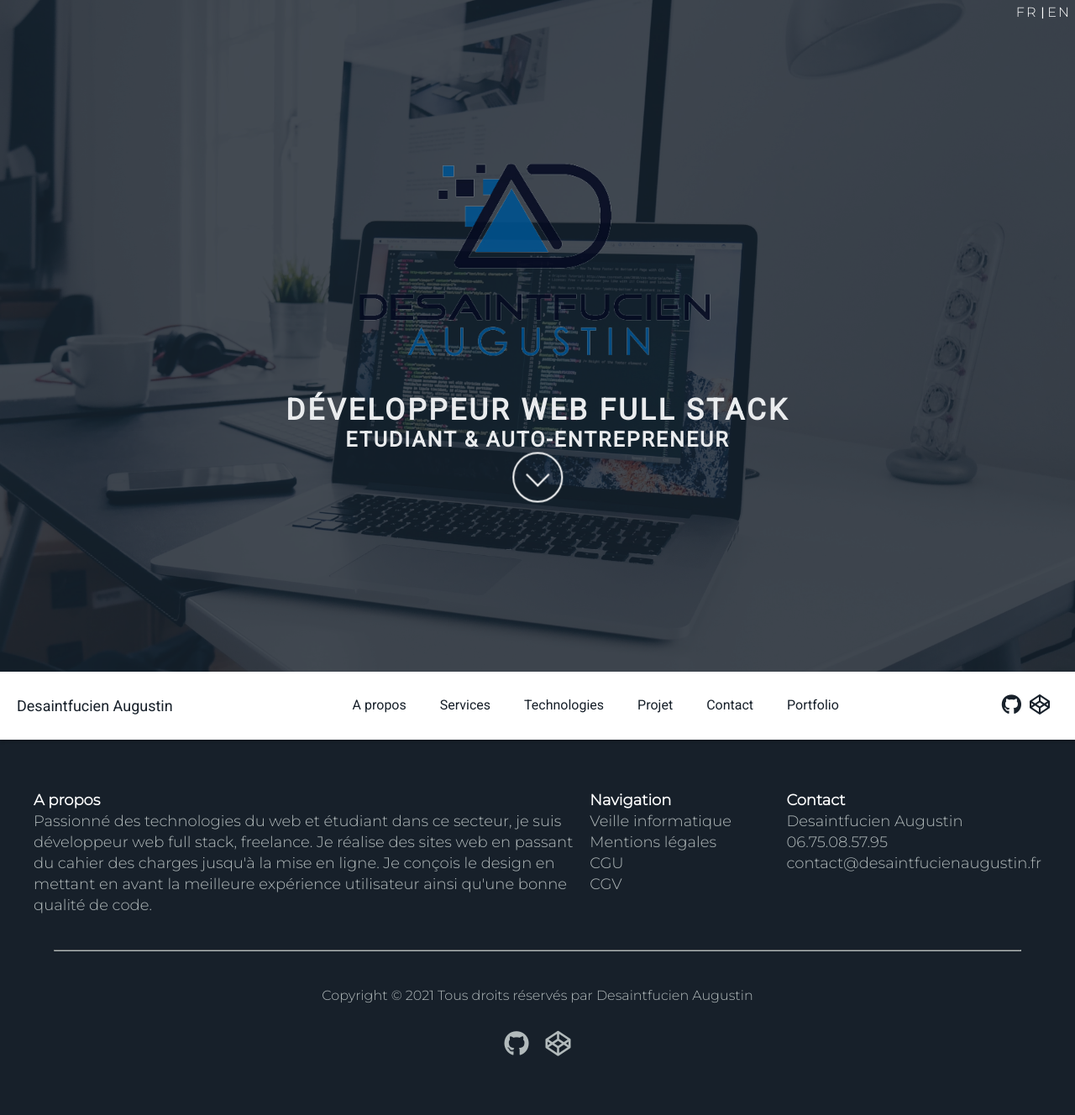
After one commit to augustinde/portfolio, a PHP site: page /veille-techno.php in a window 1280 px wide. The commit adds this page. Shown: the whole page at 84% size. Run offline with PHP 8.4, Linux system fonts and the light colour scheme; some libraries are stand-ins or nearby versions.

Commit message:
Modification mineurs

```diff
--- a/web/connexion.php
+++ b/web/connexion.php
@@ -47,7 +47,7 @@
 
         <h1>Connexion</h1>
 
-        <form action="ignore.php" method="POST">
+        <form action="traitement-connexion.php" method="POST">
 
             <div class="colForm">
 
--- a/web/css/main.css
+++ b/web/css/main.css
@@ -995,6 +995,11 @@ footer hr{
 	flex: 1 0 0;
 }
 
+.asideFooter a{
+	text-decoration: none;
+	color:#b2babb;
+}
+
 
 footer .iconFooter {
 	display:flex;
--- /dev/null
+++ b/web/veille-techno.php
@@ -0,0 +1,128 @@
+<!DOCTYPE html>
+<html lang="fr">
+<head>
+    <meta charset="UTF-8">
+    <title>Portfolio - Veille technologique</title>
+    <link rel="stylesheet" href="css/main.css">
+    <meta name="viewport" content="width=device-width, initial-scale=1.0">
+    <script src="https://kit.fontawesome.com/0a22fe5e55.js" crossorigin="anonymous"></script>
+    <script src="https://code.jquery.com/jquery-2.2.4.min.js"></script>
+    <script src="https://cdnjs.cloudflare.com/ajax/libs/jqueryui/1.11.4/jquery-ui.min.js"></script>
+</head>
+<body>
+
+<div id="loader">
+    <div id="load-7"></div>
+</div>
+
+<!-- Start navigation -->
+
+<div id="mainLoad">
+
+
+    <header>
+        <div id="headerBox">
+            <img src="images/logo.png" alt="">
+            <h1>Développeur web full stack</h1>
+            <h2>Etudiant & Auto-entrepreneur</h2>
+            <div id="container-scroll">
+                <div class="scroll scrollProfil"></div>
+            </div>
+        </div>
+        <div id="langage">
+            <a href="">FR</a> |
+            <a href="">EN</a>
+        </div>
+    </header>
+    <nav id="navbar">
+        <a href="" class="titleNav">Desaintfucien Augustin</a>
+
+        <span id="burger"></span>
+
+        <div id="contentNav">
+            <a class="scrollTo" name="profil" href="">A propos</a>
+            <a class="scrollTo" name="service" href="">Services</a>
+            <a class="scrollTo" name="techno" href="">Technologies</a>
+
+            <!-- <div class="dropdown">
+                <span>Services <i class="fas fa-level-down-alt"></i></span>
+                <div class="dropdown-content">
+                    <a href="">Professionnel</a>
+                    <a href="">Association</a>
+                </div>
+            </div> -->
+
+            <a class="scrollTo" href="" name="projet">Projet</a>
+            <a class="scrollTo" href="" name="contact">Contact</a>
+            <a href="" >Portfolio</a>
+
+        </div>
+        <div class="networkNav">
+            <a href="https://github.com/augustinde" target="_blank"><i class="fab fa-github"></i></a>
+            <a href="https://codepen.io/Serkox" target="_blank"><i class="fab fa-codepen"></i></a>
+        </div>
+    </nav>
+
+    <!-- End navigation -->
+
+    <div id="main">
+
+        <section id="veilleTechno" class="not-visible effet">
+
+
+
+        </section>
+
+    </div>
+
+    <footer class="not-visible effet">
+
+        <div class="wrapperFooter">
+            <div class="mainFooter">
+                <h4>A propos</h4>
+                <p>Passionné des technologies du web et étudiant dans ce secteur, je suis développeur web full stack, freelance.
+                    Je réalise des sites web en passant du cahier des charges jusqu'à la mise en ligne.
+                    Je conçois le design en mettant en avant la meilleure expérience utilisateur ainsi qu'une bonne qualité de code.</p>
+            </div>
+            <div class="asideFooter asideFooter-1">
+                <h4>Navigation</h4>
+                <ul>
+                    <li><a href="veille-techno.php">Veille informatique</a></li>
+                    <li>Mentions légales</li>
+                    <li>CGU</li>
+                    <li>CGV</li>
+                </ul>
+            </div>
+            <div class="asideFooter asideFooter-2">
+                <h4>Contact</h4>
+                <ul>
+                    <li>Desaintfucien Augustin</li>
+                    <li>06.75.08.57.95</li>
+                    <li>contact@desaintfucienaugustin.fr</li>
+                </ul>
+            </div>
+        </div>
+        <hr>
+        <div class="wrapperFooter">
+            <div class="copyrightFooter">
+                Copyright &copy; 2021 Tous droits réservés par Desaintfucien Augustin
+            </div>
+            <div class="iconFooter">
+                <a href="https://github.com/augustinde" target="_blank">
+                    <i class="fab fa-github"></i>
+                </a>
+                <a href="https://codepen.io/Serkox" target="_blank">
+                    <i class="fab fa-codepen"></i>
+                </a>
+            </div>
+        </div>
+
+    </footer>
+
+</div>
+
+
+<script src="js/script.js"></script>
+
+</body>
+</html>
```
Also changed, not shown: web/index.php (+8 -6 lines).
